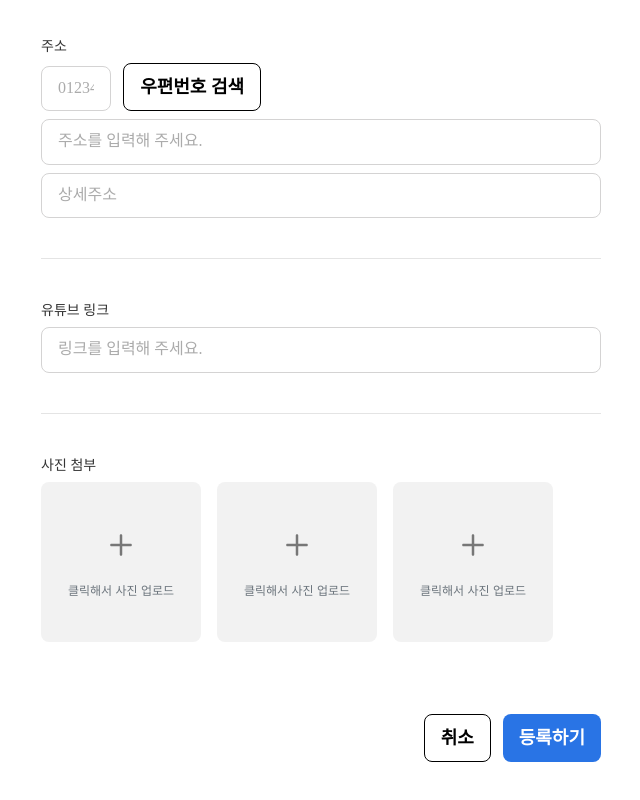
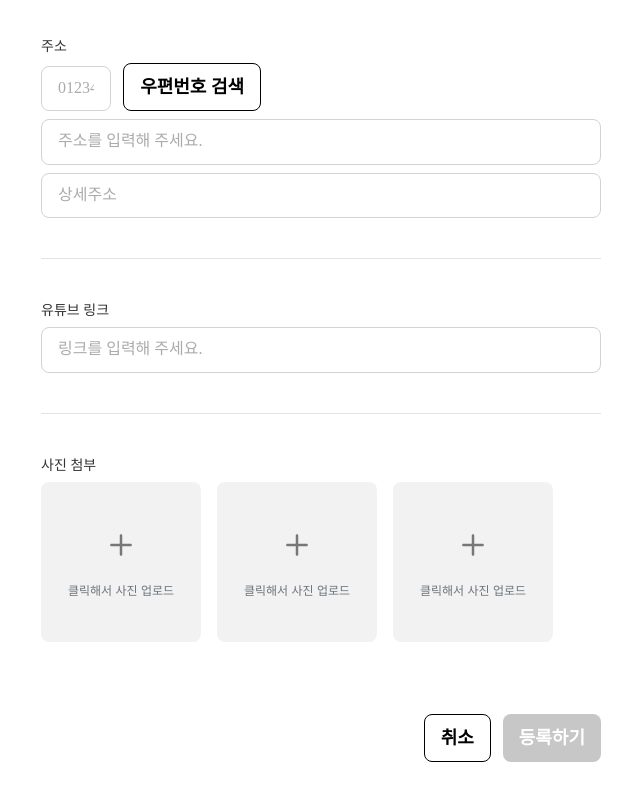
Before and after one commit to jaykxo/codecamp_project, a React (Create React App) app: page / in a window 1280 px wide. Shown: the part 851-1651 px from the top of the page, without its empty margins (319-959 px from the left). Built offline with nearby package versions, Linux system fonts and the light colour scheme.

Commit message:
feat: add disabled state logic for submit button in BoardsNew

```diff
--- a/src/routes/boards/new/BoardsNew.css
+++ b/src/routes/boards/new/BoardsNew.css
@@ -160,7 +160,8 @@
 
 .cancel-btn,
 .submit-btn,
-.postcode-btn {
+.postcode-btn,
+.disabled {
   display: flex;
   height: 48px;
   padding: 12px 16px;
@@ -188,3 +189,15 @@
   color: #fff;
   border: none;
 }
+
+.disabled {
+  display: flex;
+  height: 48px;
+  padding: 12px 16px;
+  align-items: center;
+  gap: 8px;
+  border-radius: 8px;
+  background: var(--gray-300, #c7c7c7);
+  color: #fff;
+  border: none;
+}
--- a/src/routes/boards/new/BoardsNew.js
+++ b/src/routes/boards/new/BoardsNew.js
@@ -12,6 +12,8 @@ const BoardsNew = () => {
   const [passwordError, setPasswordError] = useState("");
   const [titleError, setTitleError] = useState("");
   const [contentError, setContentError] = useState("");
+
+  const isSubmitDisabled = !name || !password || !title || !content;
 
   const onChangeName = (event) => {
     setName(event.target.value);
@@ -175,7 +177,12 @@ const BoardsNew = () => {
           <button type="button" className="cancel-btn">
             취소
           </button>
-          <button type="submit" className="submit-btn" onClick={onClickSignup}>
+          <button
+            type="submit"
+            className={isSubmitDisabled ? "disabled" : "submit-btn"}
+            onClick={onClickSignup}
+            disabled={isSubmitDisabled}
+          >
             등록하기
           </button>
         </div>
```
Also changed, not shown: src/index.js (line endings or trailing spaces).
